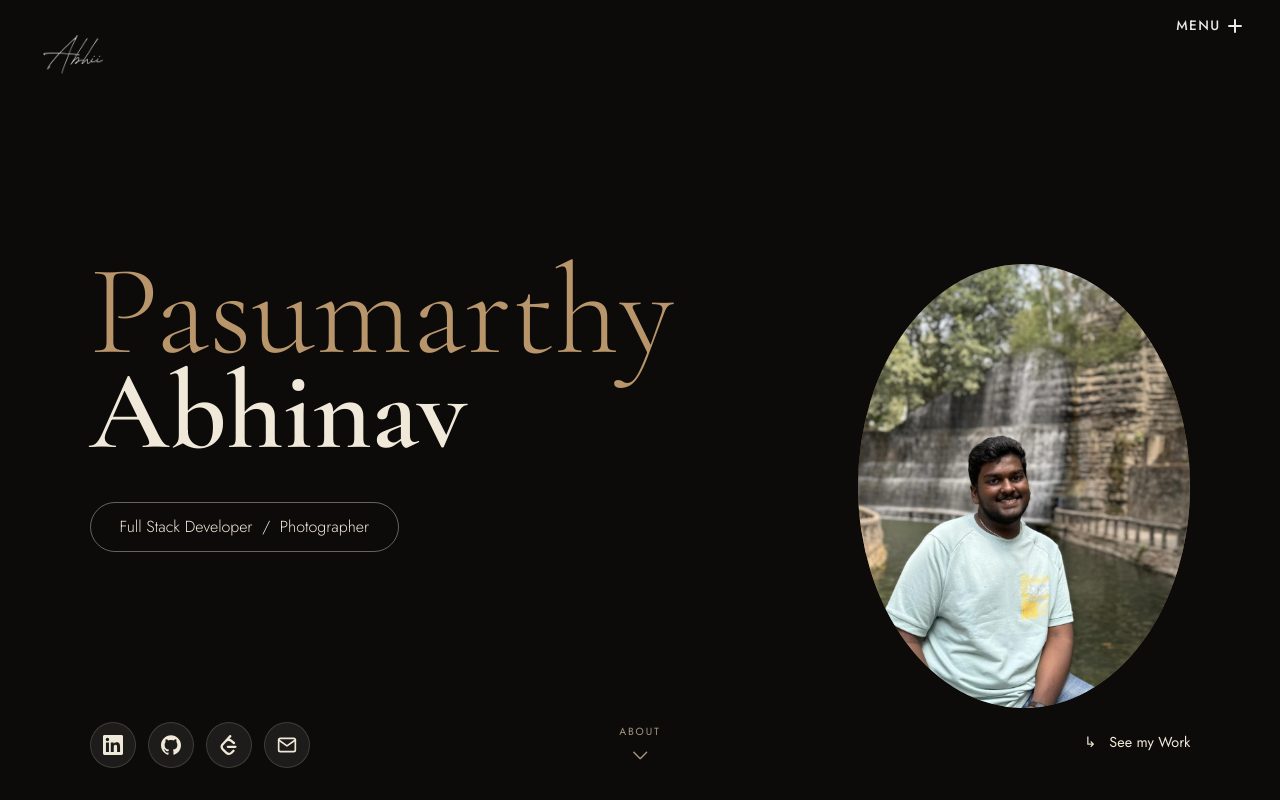
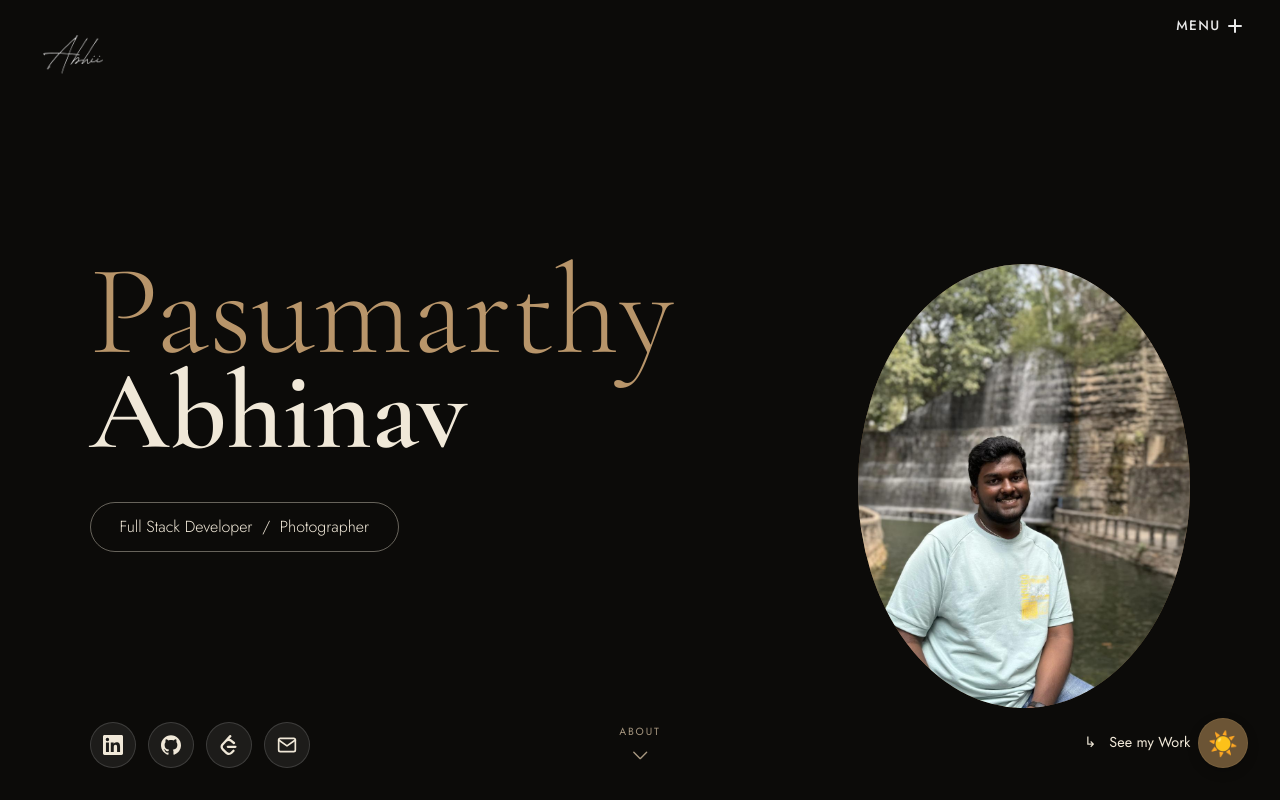
Before and after one commit to abhii-navv/My-Protfolio, a React (Vite) app: page / in a window 1280 px wide. Shown: the top 800 px of the page. Built offline with nearby package versions, Linux system fonts and the light colour scheme.

Commit message:
Update App.css

```diff
--- a/src/App.css
+++ b/src/App.css
@@ -984,16 +984,17 @@ aside::-webkit-scrollbar-thumb {
   height: 42px;
   object-fit: contain;
   filter: drop-shadow(0 2px 6px rgba(0, 0, 0, .4));
-  background: rgba(255, 255, 255, .06);
+  background: rgba(255, 255, 255, .88);
   border-radius: 10px;
   padding: 6px;
-  border: 1px solid rgba(139, 111, 71, .15);
-  transition: border-color .2s, background .2s;
+  border: 1px solid rgba(139, 111, 71, .2);
+  transition: border-color .2s, background .2s, transform .2s;
 }
 
 .skill-icon-item:hover .skill-icon-img {
-  background: rgba(139, 111, 71, .12);
-  border-color: rgba(139, 111, 71, .4);
+  background: #fff;
+  border-color: rgba(139, 111, 71, .5);
+  transform: scale(1.08);
 }
 
 .skill-icon-emoji {
@@ -1003,15 +1004,16 @@ aside::-webkit-scrollbar-thumb {
   align-items: center;
   justify-content: center;
   font-size: 1.6rem;
-  background: rgba(255, 255, 255, .06);
+  background: rgba(255, 255, 255, .1);
   border-radius: 10px;
-  border: 1px solid rgba(139, 111, 71, .15);
-  transition: border-color .2s, background .2s;
+  border: 1px solid rgba(139, 111, 71, .2);
+  transition: border-color .2s, background .2s, transform .2s;
 }
 
 .skill-icon-item:hover .skill-icon-emoji {
-  background: rgba(139, 111, 71, .12);
-  border-color: rgba(139, 111, 71, .4);
+  background: rgba(139, 111, 71, .18);
+  border-color: rgba(139, 111, 71, .5);
+  transform: scale(1.08);
 }
 
 .skill-icon-label {
@@ -2101,3 +2103,81 @@ aside::-webkit-scrollbar-thumb {
     grid-template-columns: 1fr;
   }
 }
+
+/* ─── THEME TOGGLE & LIGHT THEME ─── */
+[data-theme="light"] {
+  --black: #f8f6f0;
+  --text: #1a1510;
+  --muted: #5c4530;
+  --brown-card-2: #e8dcc8;
+  --brown-light: #9e7e55;
+  --brown: #b8956a;
+}
+
+[data-theme="light"] body {
+  background: var(--black);
+}
+
+[data-theme="light"] .staggered-menu-panel {
+  background: #f8f6f0;
+}
+
+[data-theme="light"] .home-about-section {
+  background: linear-gradient(180deg, var(--black) 0%, #f4efe6 60%, #eee8dd 100%);
+}
+
+[data-theme="light"] .shell {
+  background: var(--black);
+}
+
+[data-theme="light"] aside {
+  background: #fdfbf7;
+  border-right: 1px solid rgba(139, 111, 71, .25);
+}
+
+[data-theme="light"] .side-logo,
+[data-theme="light"] .home-logo,
+[data-theme="light"] .loader-logo,
+[data-theme="light"] .portfolio-menu .sm-logo-img {
+  filter: none;
+}
+
+.theme-toggle-btn {
+  position: fixed;
+  bottom: 2rem;
+  right: 2rem;
+  width: 50px;
+  height: 50px;
+  border-radius: 50%;
+  background: var(--brown-card-2);
+  color: var(--text);
+  border: 1px solid rgba(139, 111, 71, .45);
+  display: flex;
+  align-items: center;
+  justify-content: center;
+  font-size: 1.5rem;
+  cursor: pointer;
+  z-index: 1000;
+  transition: transform 0.2s, background 0.2s;
+  box-shadow: 0 4px 12px rgba(0,0,0,0.2);
+}
+
+[data-theme="light"] .theme-toggle-btn {
+  box-shadow: 0 4px 12px rgba(0,0,0,0.05);
+}
+
+.theme-toggle-btn:hover {
+  transform: scale(1.1);
+  background: var(--brown);
+  color: #fff;
+}
+
+@media (max-width: 768px) {
+  .theme-toggle-btn {
+    bottom: 1.5rem;
+    right: 1.5rem;
+    width: 44px;
+    height: 44px;
+    font-size: 1.2rem;
+  }
+}
```
